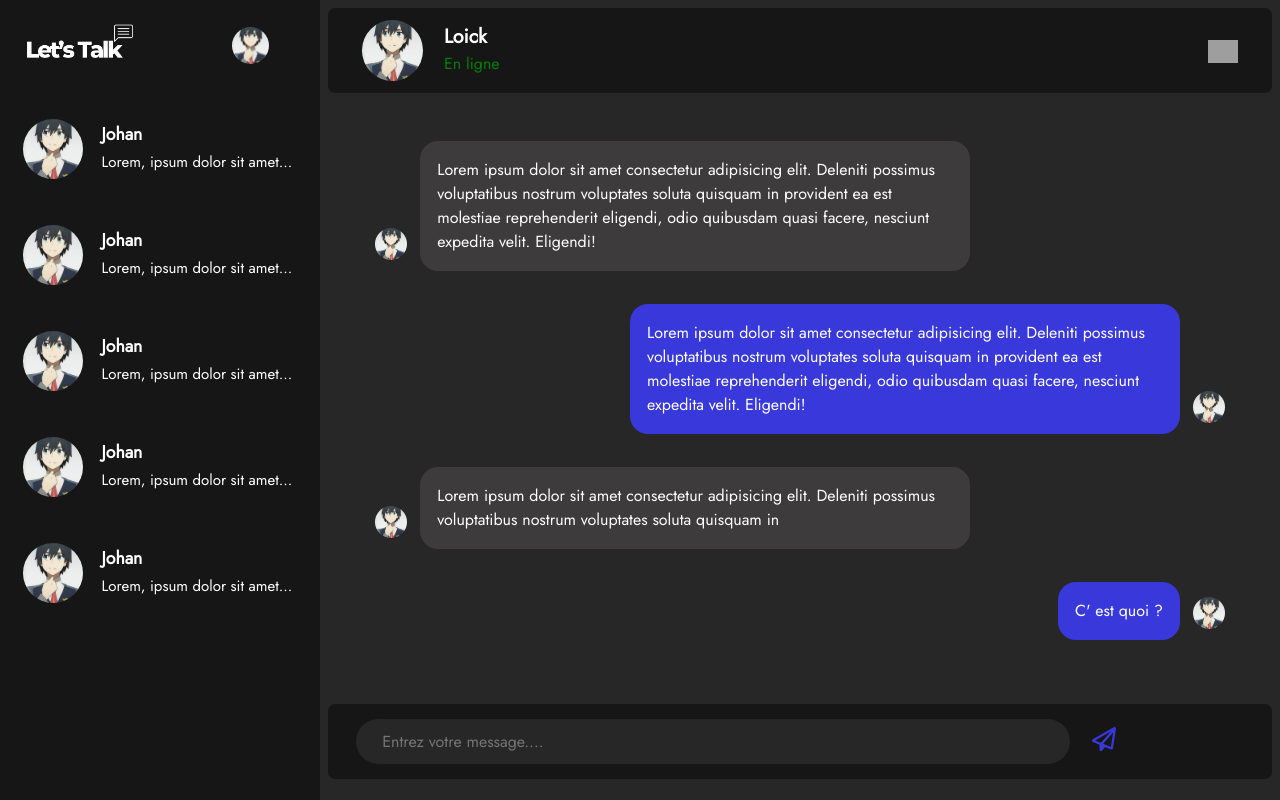
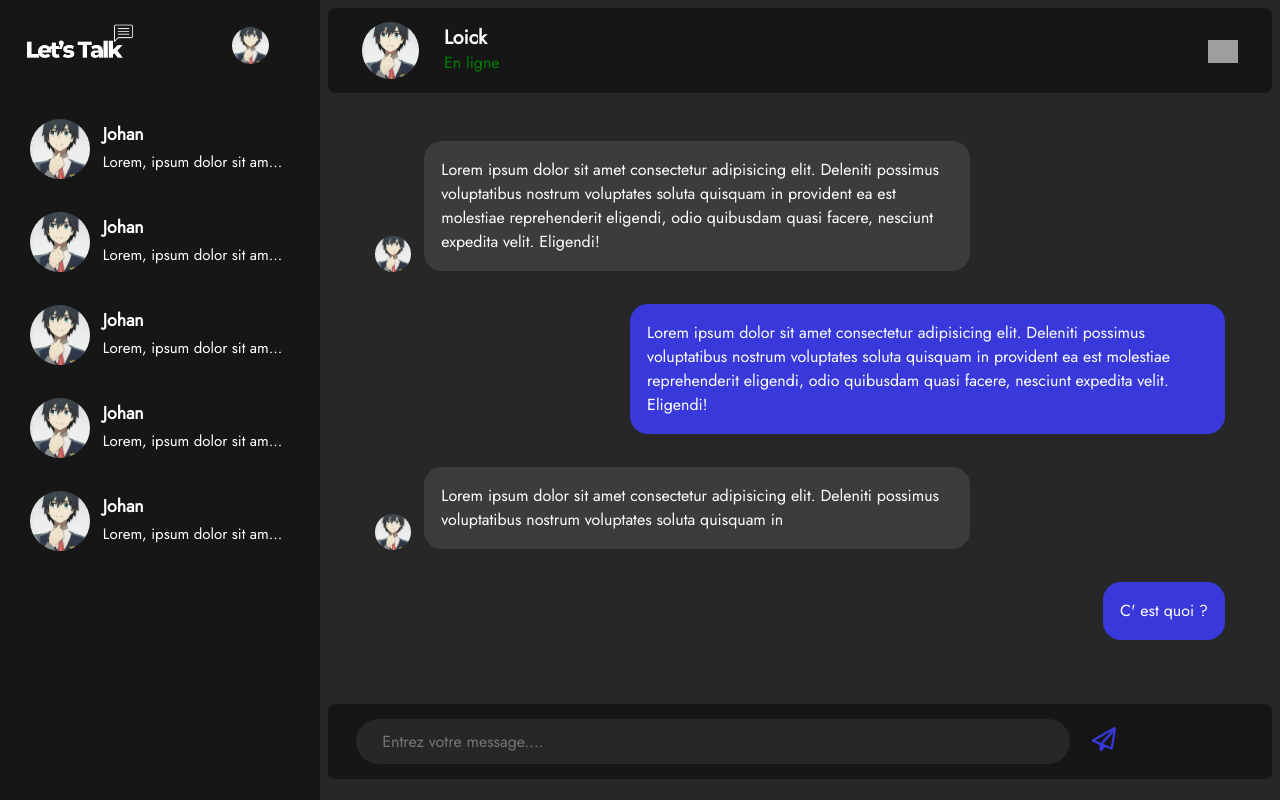
Before and after one commit to KiritoEM/MERN_chat-app, a Next.js app: page /accueil in a window 1280 px wide. Built offline with nearby package versions, Linux system fonts and the light colour scheme; no server answers; sample sign-in values are in the browser's storage; grey boxes are pictures that could not be loaded.

Commit message:
add card pictures-profile

```diff
--- a/src/components/Home/ChatContent/ChatContentMessages.tsx
+++ b/src/components/Home/ChatContent/ChatContentMessages.tsx
@@ -22,9 +22,6 @@ const ChatContentMessages = (): JSX.Element => {
             provident ea est molestiae reprehenderit eligendi, odio quibusdam
             quasi facere, nesciunt expedita velit. Eligendi!
           </p>
-          <div className="profile-picture">
-            <img src="/images/hiro.jpeg" alt="" />
-          </div>
         </div>
       </div>
       <div className="chat-1">
@@ -43,9 +40,6 @@ const ChatContentMessages = (): JSX.Element => {
           <p>
           C' est quoi ?
           </p>
-          <div className="profile-picture">
-            <img src="/images/hiro.jpeg" alt="" />
-          </div>
         </div>
       </div>
     </div>
--- a/src/styles/home/DiscussionCard.scss
+++ b/src/styles/home/DiscussionCard.scss
@@ -3,9 +3,15 @@
     height: max-content;
     // background-color: $secondary;
     border-radius: 7px;
-    padding: 7px;
+    padding: 7px 6%;
     display: flex;
-    gap: 23px;
+    gap: 17px;
+
+
+    &:hover{
+        background-color: $secondary;
+        cursor: pointer;
+    }
 
     .user-pictures {
         width: 50px;
--- a/src/styles/home/chat-content.scss
+++ b/src/styles/home/chat-content.scss
@@ -28,8 +28,8 @@
                 width: 70px;
 
                 img {
-                    width: 61px;
-                    height: 61px;
+                    width: 57px;
+                    height: 57px;
                     border-radius: 50%;
                     object-fit: cover;
                 }
@@ -48,7 +48,7 @@
                 }
 
                 .status {
-                    margin-top: 4px;
+                    margin-top: 2px;
 
                     p {
                         color: green;
@@ -91,11 +91,11 @@
                     display: flex;
                     align-items: flex-end;
                     position: relative;
-                    bottom: 27px;
+                    bottom: 15px;
 
                     img {
-                        width: 32px;
-                        height: 32px;
+                        width: 36px;
+                        height: 36px;
                         object-fit: cover;
                         border-radius: 50%;
                     }
@@ -126,11 +126,11 @@
                     display: flex;
                     align-items: flex-end;
                     position: relative;
-                    bottom: 27px;
+                    bottom: 15px;
 
                     img {
-                        width: 32px;
-                        height: 32px;
+                        width: 36px;
+                        height: 36px;
                         object-fit: cover;
                         border-radius: 50%;
                     }
@@ -169,12 +169,16 @@
                 border: 0;
                 background-color: $secondary;
                 padding: 7px 26px;
+
+                 &:focus{
+                    outline: 0;
+                 }
             }
         }
 
-        .button{
+        .button {
 
-            #icon{
+            #icon {
                 color: rgb(56, 56, 219);
                 font-size: 24px;
             }
--- a/src/styles/home/chatlist.scss
+++ b/src/styles/home/chatlist.scss
@@ -41,11 +41,11 @@
 
     .section-list {
         margin-top: 7rem;
-        gap: 32px;
+        gap: 19px;
         display: flex;
         flex-direction: column;
-        padding-left: 5%;
-        padding-right: 3%;
+        padding-left: 4%;
+        padding-right: 4%;
         height: max-content;
         padding-bottom: 2rem;
     }
```
